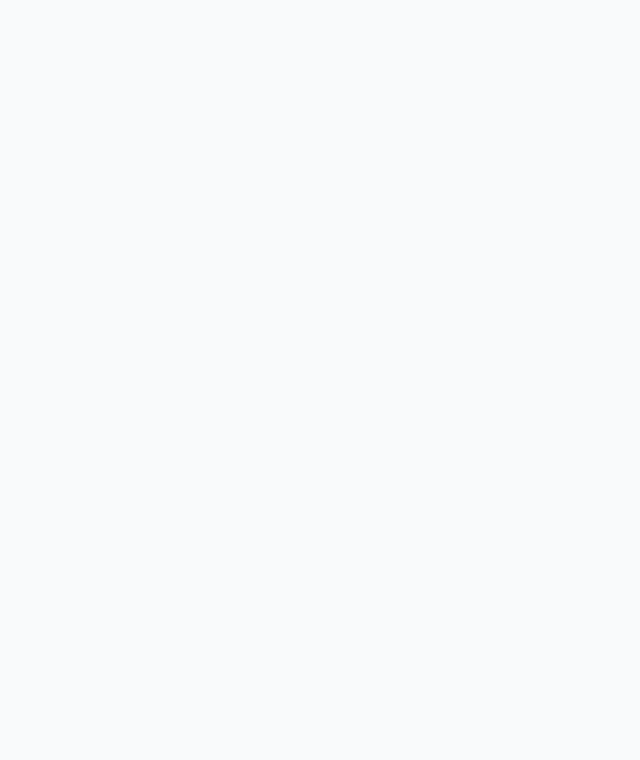
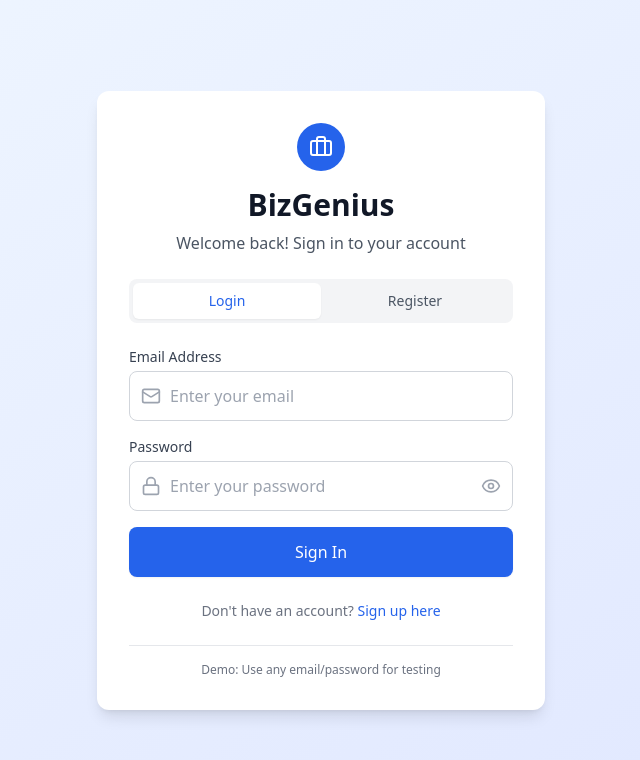
Before and after one commit to SingerFrankie/BizGenius, a React (Vite) app: page /auth in a window 1280 px wide. Before the commit this address had no page. Shown: the top 760 px of the page, without its empty margins (319-959 px from the left). Built offline with nearby package versions, Linux system fonts and the light colour scheme.

Commit message:
Create Supabase Authentication Page

```diff
--- a/package.json
+++ b/package.json
@@ -10,6 +10,7 @@
     "preview": "vite preview"
   },
   "dependencies": {
+    "@supabase/supabase-js": "^2.52.1",
     "@types/node": "^24.0.13",
     "lucide-react": "^0.525.0",
     "react": "^18.3.1",
--- a/src/App.tsx
+++ b/src/App.tsx
@@ -10,6 +10,7 @@ import LearningHub from './pages/LearningHub';
 import Analytics from './pages/Analytics';
 import { Profile } from './pages/Profile';
 import Login from './pages/Login';
+import AuthPage from './pages/AuthPage';
 
 function App() {
   return (
@@ -19,6 +20,7 @@ function App() {
           <div className="min-h-screen bg-gray-50">
             <Routes>
               <Route path="/login" element={<Login />} />
+              <Route path="/auth" element={<AuthPage />} />
               <Route path="/" element={<Layout />}>
                 <Route index element={<Home />} />
                 <Route path="assistant" element={<AIAssistant />} />
--- /dev/null
+++ b/src/lib/supabase.ts
@@ -0,0 +1,7 @@
+import { createClient } from '@supabase/supabase-js'
+
+// These would normally come from environment variables
+const supabaseUrl = 'https://your-project.supabase.co'
+const supabaseAnonKey = 'your-anon-key'
+
+export const supabase = createClient(supabaseUrl, supabaseAnonKey)
--- /dev/null
+++ b/src/pages/AuthPage.tsx
@@ -0,0 +1,263 @@
+import React, { useState } from 'react';
+import { useNavigate } from 'react-router-dom';
+import { supabase } from '../lib/supabase';
+import { Mail, Lock, Eye, EyeOff, Briefcase, Loader2 } from 'lucide-react';
+
+export default function AuthPage() {
+  const navigate = useNavigate();
+  const [isLogin, setIsLogin] = useState(true);
+  const [showPassword, setShowPassword] = useState(false);
+  const [isLoading, setIsLoading] = useState(false);
+  const [message, setMessage] = useState({ type: '', text: '' });
+
+  const [formData, setFormData] = useState({
+    email: '',
+    password: ''
+  });
+
+  const handleInputChange = (e: React.ChangeEvent<HTMLInputElement>) => {
+    const { name, value } = e.target;
+    setFormData(prev => ({
+      ...prev,
+      [name]: value
+    }));
+    // Clear messages when user starts typing
+    if (message.text) {
+      setMessage({ type: '', text: '' });
+    }
+  };
+
+  const validateForm = () => {
+    if (!formData.email || !formData.password) {
+      setMessage({ type: 'error', text: 'Please fill in all fields' });
+      return false;
+    }
+
+    if (formData.password.length < 6) {
+      setMessage({ type: 'error', text: 'Password must be at least 6 characters' });
+      return false;
+    }
+
+    const emailRegex = /^[^\s@]+@[^\s@]+\.[^\s@]+$/;
+    if (!emailRegex.test(formData.email)) {
+      setMessage({ type: 'error', text: 'Please enter a valid email address' });
+      return false;
+    }
+
+    return true;
+  };
+
+  const handleSubmit = async (e: React.FormEvent) => {
+    e.preventDefault();
+
+    if (!validateForm()) return;
+
+    setIsLoading(true);
+    setMessage({ type: '', text: '' });
+
+    try {
+      if (isLogin) {
+        // Login
+        const { data, error } = await supabase.auth.signInWithPassword({
+          email: formData.email,
+          password: formData.password,
+        });
+
+        if (error) {
+          setMessage({ type: 'error', text: error.message });
+        } else if (data.user) {
+          setMessage({ type: 'success', text: 'Login successful! Redirecting...' });
+          setTimeout(() => {
+            navigate('/dashboard');
+          }, 1000);
+        }
+      } else {
+        // Register
+        const { data, error } = await supabase.auth.signUp({
+          email: formData.email,
+          password: formData.password,
+        });
+
+        if (error) {
+          setMessage({ type: 'error', text: error.message });
+        } else if (data.user) {
+          if (data.user.email_confirmed_at) {
+            setMessage({ type: 'success', text: 'Account created successfully! Redirecting...' });
+            setTimeout(() => {
+              navigate('/dashboard');
+            }, 1000);
+          } else {
+            setMessage({
+              type: 'success',
+              text: 'Account created! Please check your email to confirm your account.'
+            });
+          }
+        }
+      }
+    } catch (error) {
+      setMessage({
+        type: 'error',
+        text: 'An unexpected error occurred. Please try again.'
+      });
+    } finally {
+      setIsLoading(false);
+    }
+  };
+
+  const toggleMode = () => {
+    setIsLogin(!isLogin);
+    setMessage({ type: '', text: '' });
+    setFormData({ email: '', password: '' });
+  };
+
+  return (
+    <div className="min-h-screen flex items-center justify-center bg-gradient-to-br from-blue-50 to-indigo-100 p-4">
+      <div className="w-full max-w-md space-y-6 bg-white rounded-xl shadow-lg p-6 sm:p-8">
+        {/* Header */}
+        <div className="text-center">
+          <div className="flex justify-center mb-4">
+            <div className="w-12 h-12 bg-blue-600 rounded-full flex items-center justify-center">
+              <Briefcase className="w-6 h-6 text-white" />
+            </div>
+          </div>
+          <h1 className="text-2xl sm:text-3xl font-bold text-gray-900">BizGenius</h1>
+          <p className="mt-2 text-sm sm:text-base text-gray-600">
+            {isLogin ? 'Welcome back! Sign in to your account' : 'Create your account to get started'}
+          </p>
+        </div>
+
+        {/* Toggle Buttons */}
+        <div className="flex bg-gray-100 rounded-lg p-1">
+          <button
+            type="button"
+            onClick={() => !isLogin && toggleMode()}
+            className={`flex-1 py-2 px-4 text-sm font-medium rounded-md transition-all duration-200 ${
+              isLogin
+                ? 'bg-white text-blue-600 shadow-sm'
+                : 'text-gray-600 hover:text-gray-900'
+            }`}
+          >
+            Login
+          </button>
+          <button
+            type="button"
+            onClick={() => isLogin && toggleMode()}
+            className={`flex-1 py-2 px-4 text-sm font-medium rounded-md transition-all duration-200 ${
+              !isLogin
+                ? 'bg-white text-blue-600 shadow-sm'
+                : 'text-gray-600 hover:text-gray-900'
+            }`}
+          >
+            Register
+          </button>
+        </div>
+
+        {/* Message Display */}
+        {message.text && (
+          <div className={`p-3 rounded-lg text-sm ${
+            message.type === 'error'
+              ? 'bg-red-50 text-red-700 border border-red-200'
+              : 'bg-green-50 text-green-700 border border-green-200'
+          }`}>
+            {message.text}
+          </div>
+        )}
+
+        {/* Form */}
+        <form onSubmit={handleSubmit} className="space-y-4">
+          {/* Email Field */}
+          <div>
+            <label htmlFor="email" className="block text-sm font-medium text-gray-700 mb-1">
+              Email Address
+            </label>
+            <div className="relative">
+              <div className="absolute inset-y-0 left-0 pl-3 flex items-center pointer-events-none">
+                <Mail className="w-5 h-5 text-gray-400" />
+              </div>
+              <input
+                id="email"
+                name="email"
+                type="email"
+                required
+                value={formData.email}
+                onChange={handleInputChange}
+                className="w-full pl-10 pr-4 py-2 sm:py-3 border border-gray-300 rounded-lg focus:ring-2 focus:ring-blue-500 focus:border-transparent transition-colors"
+                placeholder="Enter your email"
+              />
+            </div>
+          </div>
+
+          {/* Password Field */}
+          <div>
+            <label htmlFor="password" className="block text-sm font-medium text-gray-700 mb-1">
+              Password
+            </label>
+            <div className="relative">
+              <div className="absolute inset-y-0 left-0 pl-3 flex items-center pointer-events-none">
+                <Lock className="w-5 h-5 text-gray-400" />
+              </div>
+              <input
+                id="password"
+                name="password"
+                type={showPassword ? 'text' : 'password'}
+                required
+                value={formData.password}
+                onChange={handleInputChange}
+                className="w-full pl-10 pr-12 py-2 sm:py-3 border border-gray-300 rounded-lg focus:ring-2 focus:ring-blue-500 focus:border-transparent transition-colors"
+                placeholder={isLogin ? 'Enter your password' : 'Create a password (min. 6 characters)'}
+              />
+              <button
+                type="button"
+                onClick={() => setShowPassword(!showPassword)}
+                className="absolute inset-y-0 right-0 pr-3 flex items-center"
+              >
+                {showPassword ? (
+                  <EyeOff className="w-5 h-5 text-gray-400 hover:text-gray-600" />
+                ) : (
+                  <Eye className="w-5 h-5 text-gray-400 hover:text-gray-600" />
+                )}
+              </button>
+            </div>
+          </div>
+
+          {/* Submit Button */}
+          <button
+            type="submit"
+            disabled={isLoading}
+            className="w-full flex justify-center items-center py-2 sm:py-3 px-4 border border-transparent rounded-lg shadow-sm text-sm sm:text-base font-medium text-white bg-blue-600 hover:bg-blue-700 focus:outline-none focus:ring-2 focus:ring-offset-2 focus:ring-blue-500 disabled:opacity-50 disabled:cursor-not-allowed transition-colors"
+          >
+            {isLoading ? (
+              <>
+                <Loader2 className="w-4 h-4 mr-2 animate-spin" />
+                {isLogin ? 'Signing in...' : 'Creating account...'}
+              </>
+            ) : (
+              isLogin ? 'Sign In' : 'Create Account'
+            )}
+          </button>
+        </form>
+
+        {/* Footer */}
+        <div className="text-center">
+          <p className="text-xs sm:text-sm text-gray-500">
+            {isLogin ? "Don't have an account? " : "Already have an account? "}
+            <button
+              type="button"
+              onClick={toggleMode}
+              className="font-medium text-blue-600 hover:text-blue-500 transition-colors"
+            >
+              {isLogin ? 'Sign up here' : 'Sign in here'}
+            </button>
+          </p>
+        </div>
+
+        {/* Demo Info */}
+        <div className="text-center pt-4 border-t border-gray-200">
+          <p className="text-xs text-gray-500">
+            Demo: Use any email/password for testing
+          </p>
+        </div>
+      </div>
+    </div>
+  );
+}
```
Also changed, not shown: 1 other file (tests, documents, lock files or other folders).
